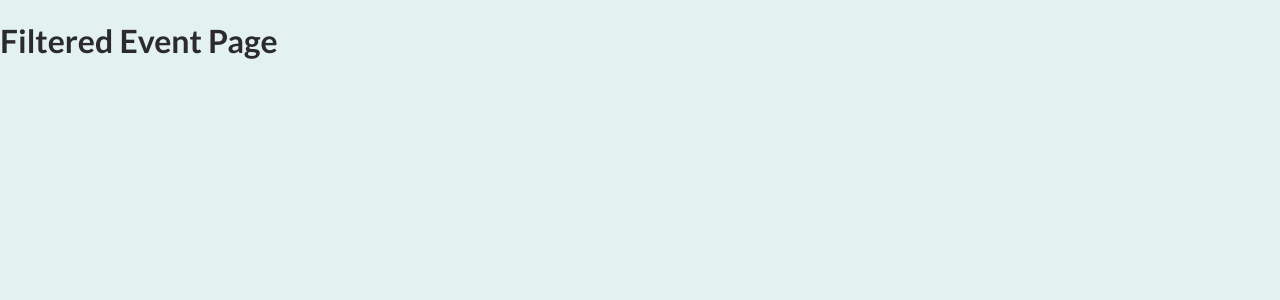
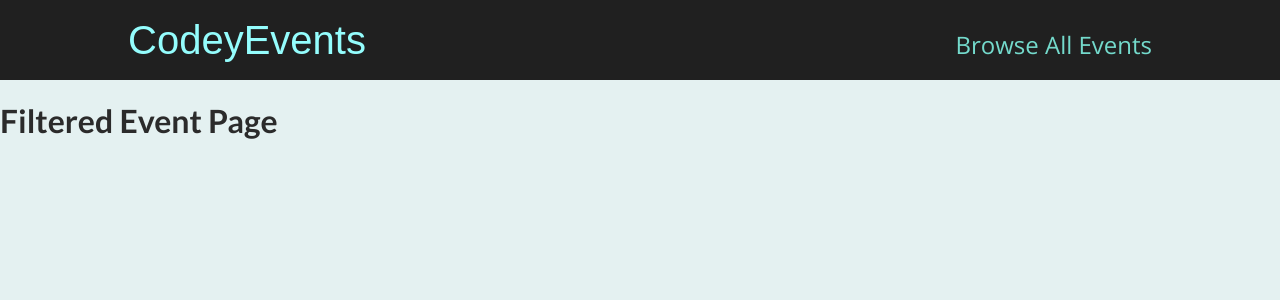
Before and after one commit to Yixin88/CodeyEvents, a Next.js app: page /events in a window 1280 px wide. Shown: the top 300 px of the page. Built offline with nearby package versions, Linux system fonts and the light colour scheme.

Commit message:
added layout to _app.js

```diff
--- /dev/null
+++ b/components/layout/layout.js
@@ -0,0 +1,11 @@
+import React from 'react'
+import MainHeader from './main-header'
+
+export default function Layout({children}) {
+  return (
+    <>
+      <MainHeader />
+      <main>{children}</main>
+    </>
+  )
+}
--- /dev/null
+++ b/components/layout/main-header.js
@@ -0,0 +1,19 @@
+import Link from 'next/link'
+import React from 'react'
+
+import styles from './main-header.module.css'
+
+export default function MainHeader() {
+  return (
+    <header className={styles.header}>
+      <div className={styles.logo}>
+        <Link href='/'>CodeyEvents</Link>
+      </div>
+      <nav className={styles.navigation}>
+        <ul>
+          <li><Link href='/events'>Browse All Events</Link></li>
+        </ul>
+      </nav>
+    </header>
+  )
+}
--- /dev/null
+++ b/components/layout/main-header.module.css
@@ -0,0 +1,41 @@
+.header {
+  width: 100%;
+  display: flex;
+  justify-content: space-between;
+  align-items: baseline;
+  padding: 1rem 10%;
+  height: 5rem;
+  background-color: #202020;
+}
+
+.logo {
+  font-size: 1.5rem;
+  color: white;
+  font-family: 'Fira', sans-serif;
+  height: 100%;
+  display: flex;
+  justify-content: center;
+  align-items: center;
+  color: #94fdfd;
+}
+
+.logo a {
+  text-decoration: none;
+  color: #94fdfd;
+}
+
+.navigation a {
+  text-decoration: none;
+  color: #74dacc;
+  font-size: 1rem;
+}
+
+@media (min-width: 768px) {
+  .logo {
+    font-size: 2.5rem;
+  }
+
+  .navigation a {
+    font-size: 1.5rem;
+  }
+}
--- a/pages/_app.js
+++ b/pages/_app.js
@@ -1,7 +1,11 @@
+import Layout from '../components/layout/layout'
 import '../styles/globals.css'
 
 function MyApp({ Component, pageProps }) {
-  return <Component {...pageProps} />
+  return (
+    <Layout>
+      <Component {...pageProps} />
+    </Layout>)
 }
 
 export default MyApp
```
